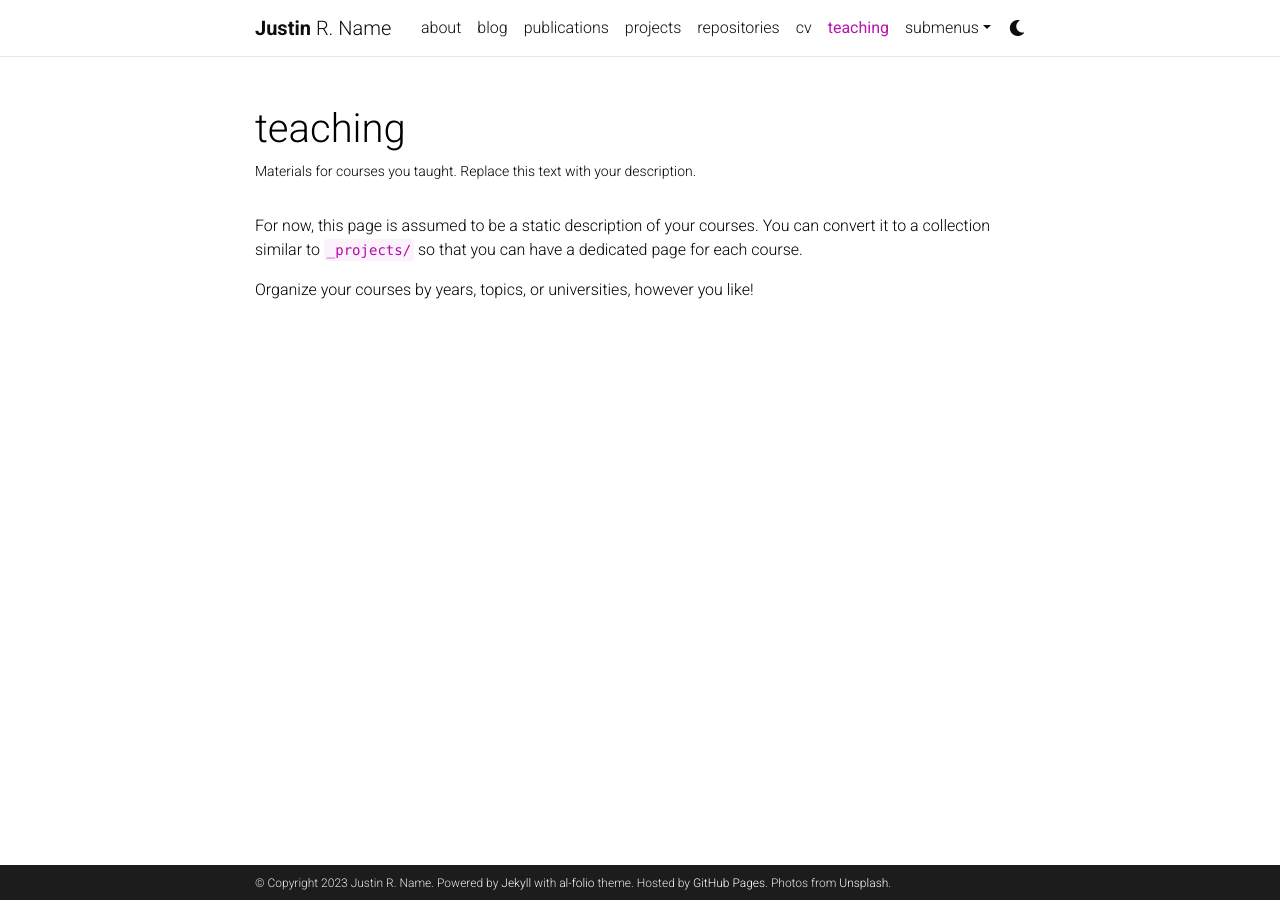
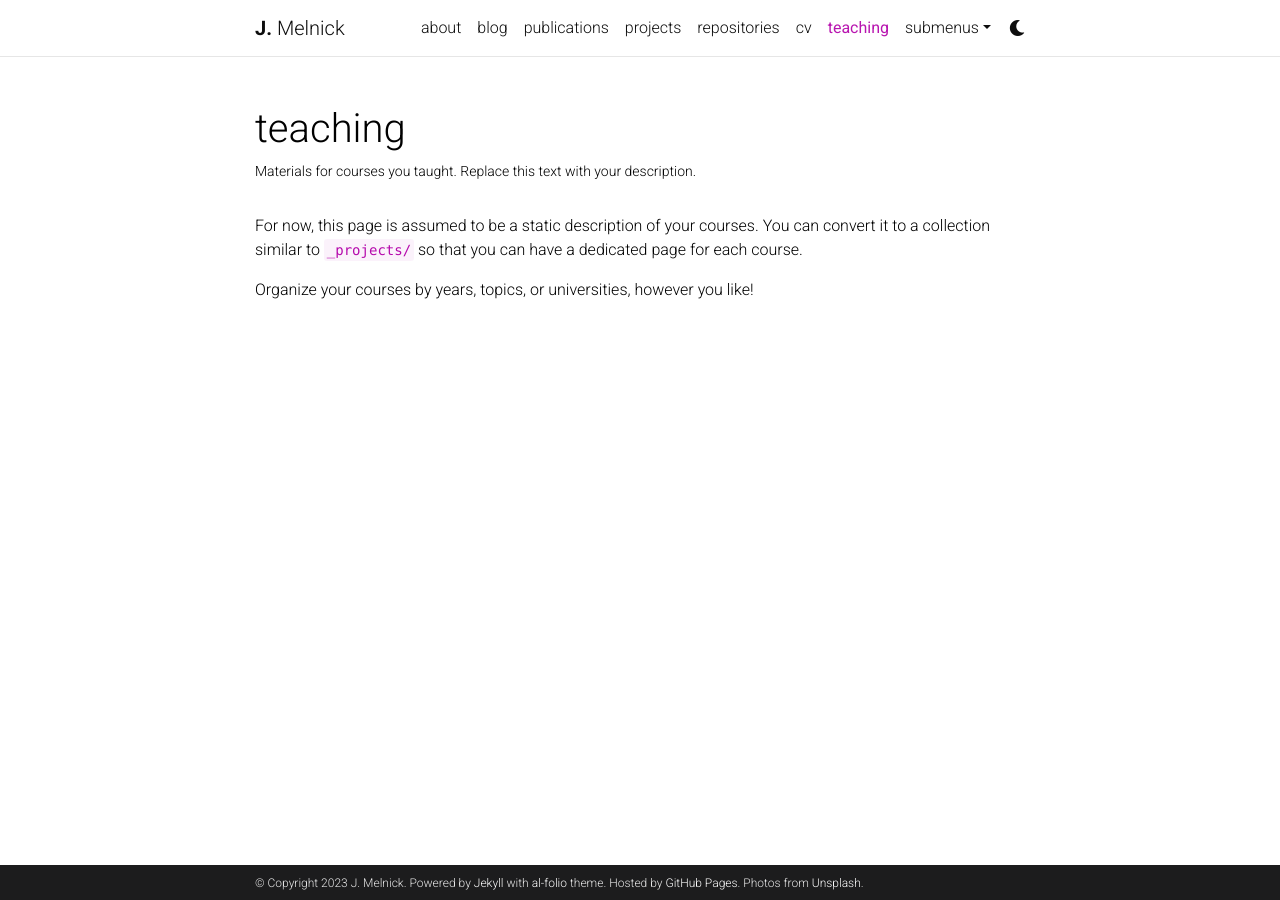
Before and after one commit to justinmelnick/justinmelnick.github.io, a Jekyll site: the page built from _pages/teaching.md, in a window 1280 px wide. Built offline with Jekyll 4.4.1, drawn with Linux system fonts in a browser that asks for light colours; comment, search, counter and statistics services are not loaded; a style sheet for code colours, icons or effects is not loaded.

Commit message:
Update _config.yml

```diff
--- a/_config.yml
+++ b/_config.yml
@@ -3,17 +3,17 @@
 # -----------------------------------------------------------------------------
 
 title: blank # the website title (if blank, full name will be used instead)
-first_name: Justin
-middle_name: R.
-last_name: Name
-email: you@example.com
+first_name: J.
+middle_name:
+last_name: Melnick
+email: melnickj@nyu.edu
 description: > # the ">" symbol means to ignore newlines until "footer_text:"
   A simple, whitespace theme for academics. Based on [*folio](https://github.com/bogoli/-folio) design.
 footer_text: >
   Powered by <a href="https://jekyllrb.com/" target="_blank">Jekyll</a> with <a href="https://github.com/alshedivat/al-folio">al-folio</a> theme.
   Hosted by <a href="https://pages.github.com/" target="_blank">GitHub Pages</a>.
   Photos from <a href="https://unsplash.com" target="_blank">Unsplash</a>.
-keywords: jekyll, jekyll-theme, academic-website, portfolio-website  # add your own keywords or leave empty
+keywords:  # add your own keywords or leave empty
 
 lang: en # the language of your site (for example: en, fr, cn, ru, etc.)
 icon: ⚛️  # the emoji used as the favicon (alternatively, provide image name in /assets/img/)
```
